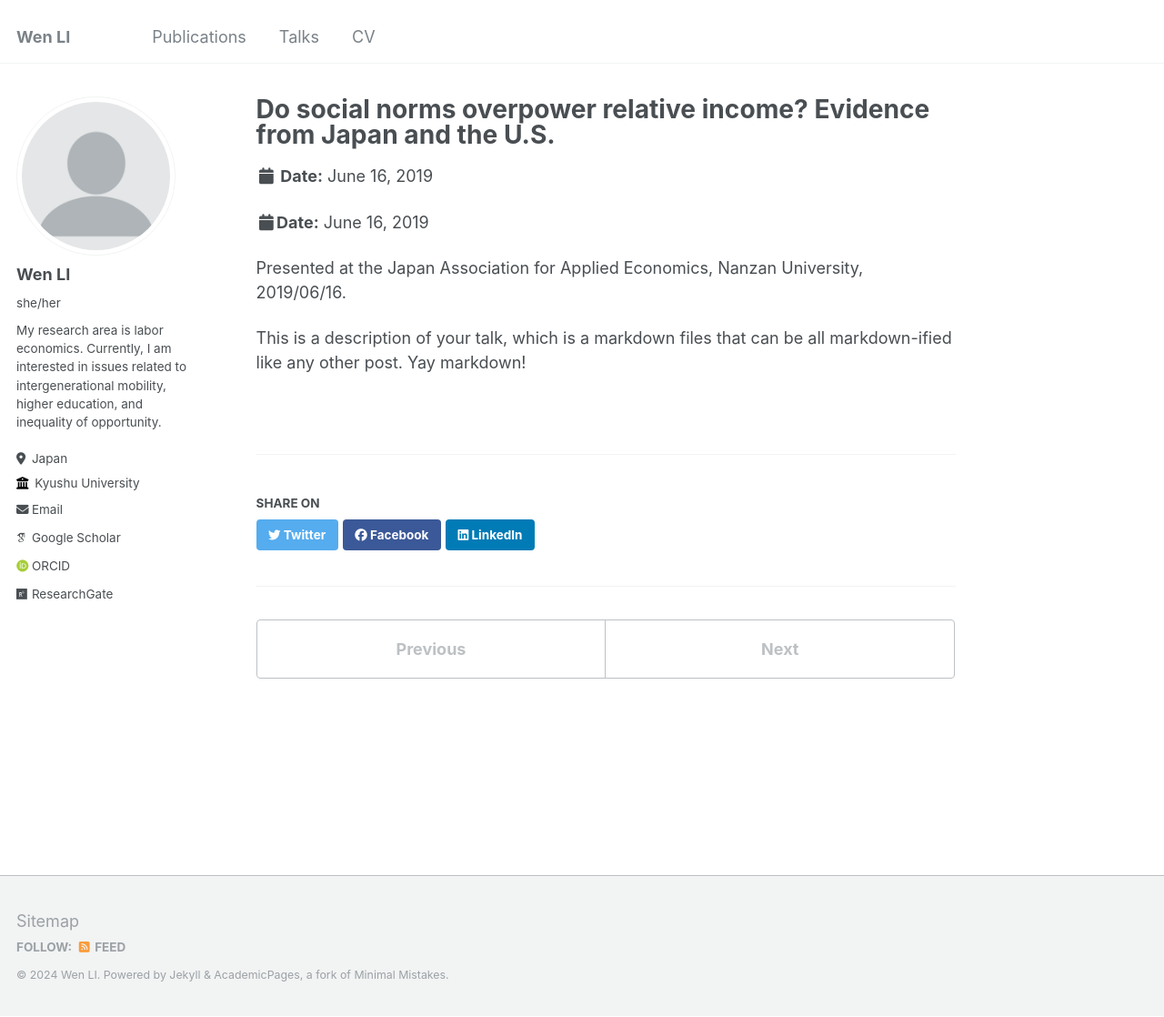
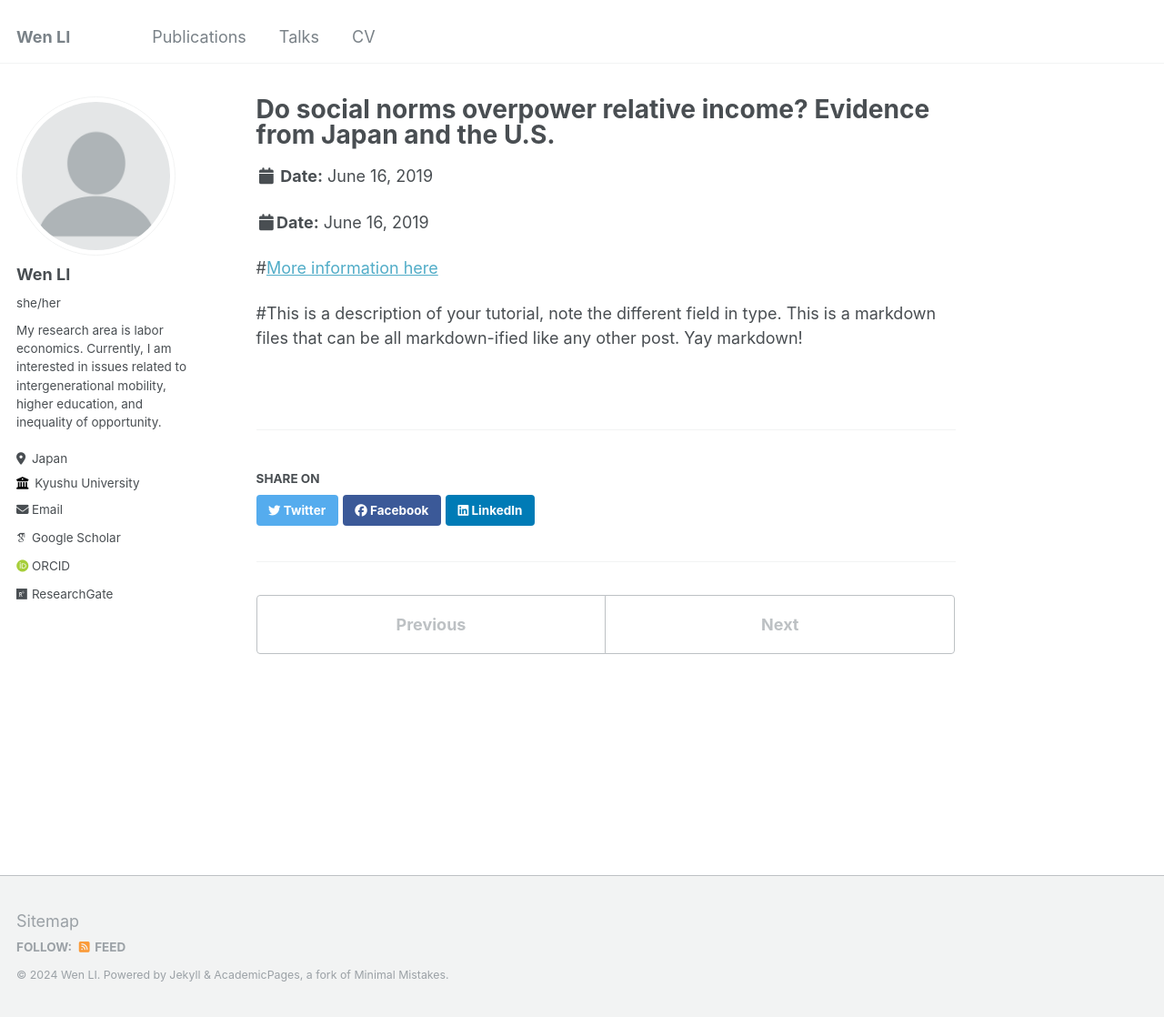
Before and after one commit to wenli-econ/wenli-econ.github.io, a Jekyll site: the page built from _talks/2019-06-16-talk-1.md, in a window 1280 px wide and 1118 px high. Shown: the whole window at 91% size. Built offline with Jekyll 4.4.1, drawn with Linux system fonts in a browser that asks for light colours; some web fonts are replaced.

Commit message:
Update 2019-06-16-talk-1.md

```diff
--- a/_talks/2019-06-16-talk-1.md
+++ b/_talks/2019-06-16-talk-1.md
@@ -7,6 +7,6 @@ date: 2019-06-16
 venue: "Japan Association for Applied Economics, Nanzan University"
 ---
 
-Presented at the Japan Association for Applied Economics, Nanzan University, 2019/06/16.
+#[More information here](http://exampleurl.com)
 
-This is a description of your talk, which is a markdown files that can be all markdown-ified like any other post. Yay markdown!
+#This is a description of your tutorial, note the different field in type. This is a markdown files that can be all markdown-ified like any other post. Yay markdown!
```
